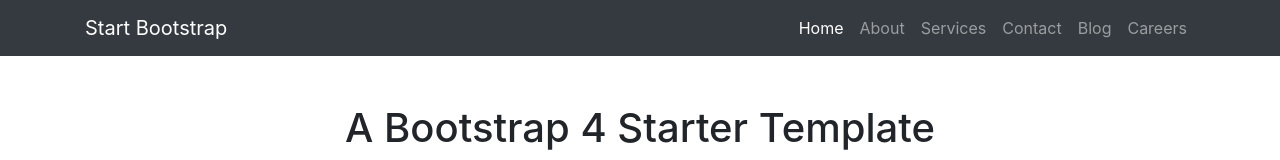
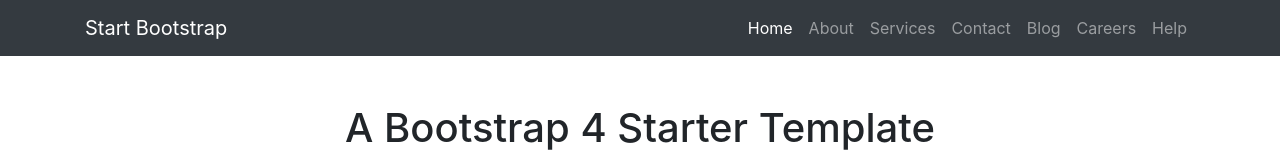
Before and after one commit to telosantos78/bootstrap-startup-files, a website: page index.html in a window 1280 px wide. Shown: the top 160 px of the page. Drawn offline with Linux system fonts and the light colour scheme.

Commit message:
added listed item on line 60

```diff
--- a/index.html
+++ b/index.html
@@ -60,6 +60,9 @@
             <li class="nav-item">
               <a class="nav-link" href="#">Careers</a>
             </li>
+            <li class="nav-item">
+              <a class="nav-link" href="#">Help</a>
+            </li>
           </ul>
         </div>
       </div>
```
